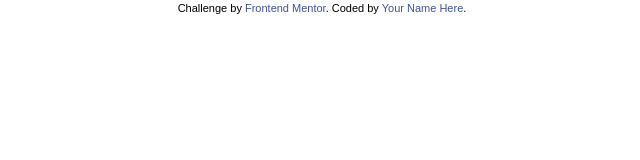
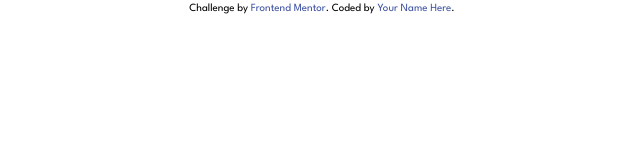
Before and after one commit to dairon-canel/social-proof-section, a website: page public/index.html in a window 1280 px wide. Shown: the full height of the page, 318-958 px from the left. Drawn offline with Linux system fonts and the light colour scheme.

Commit message:
fix: font style

```diff
--- a/src/input-style.css
+++ b/src/input-style.css
@@ -7,7 +7,7 @@
 }
 
 body {
-  font-family: 'Be Vietnam Pro', sans-serif;
+  font-family: 'League Spartan', sans-serif;
 }
 
 .attribution {
```
Also changed, not shown: public/output-style.css.
